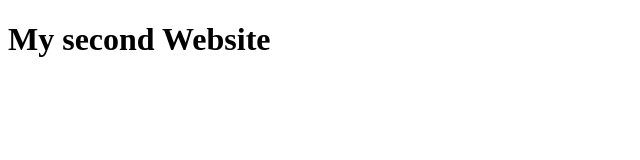
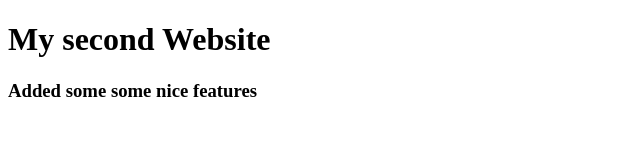
Before and after one commit to shafiwebdev/my-second-website, a plain HTML site: page index.html in a window 1280 px wide. Shown: the whole page, without its empty margins (0-640 px from the left). Drawn offline with Linux system fonts and the light colour scheme.

Commit message:
added more features

```diff
--- a/index.html
+++ b/index.html
@@ -8,6 +8,6 @@
 </head>
 <body>
     <h1>My second Website</h1>
-
+    <h3>Added some some nice features</h3>
 </body>
 </html>
```
